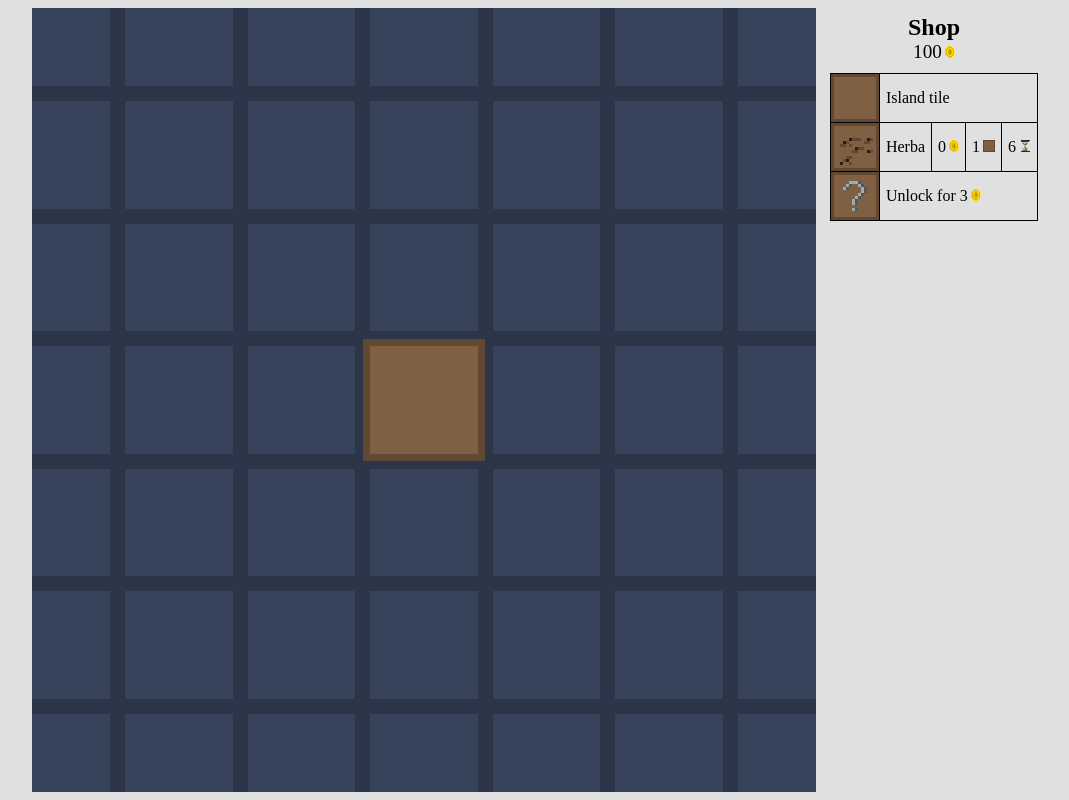
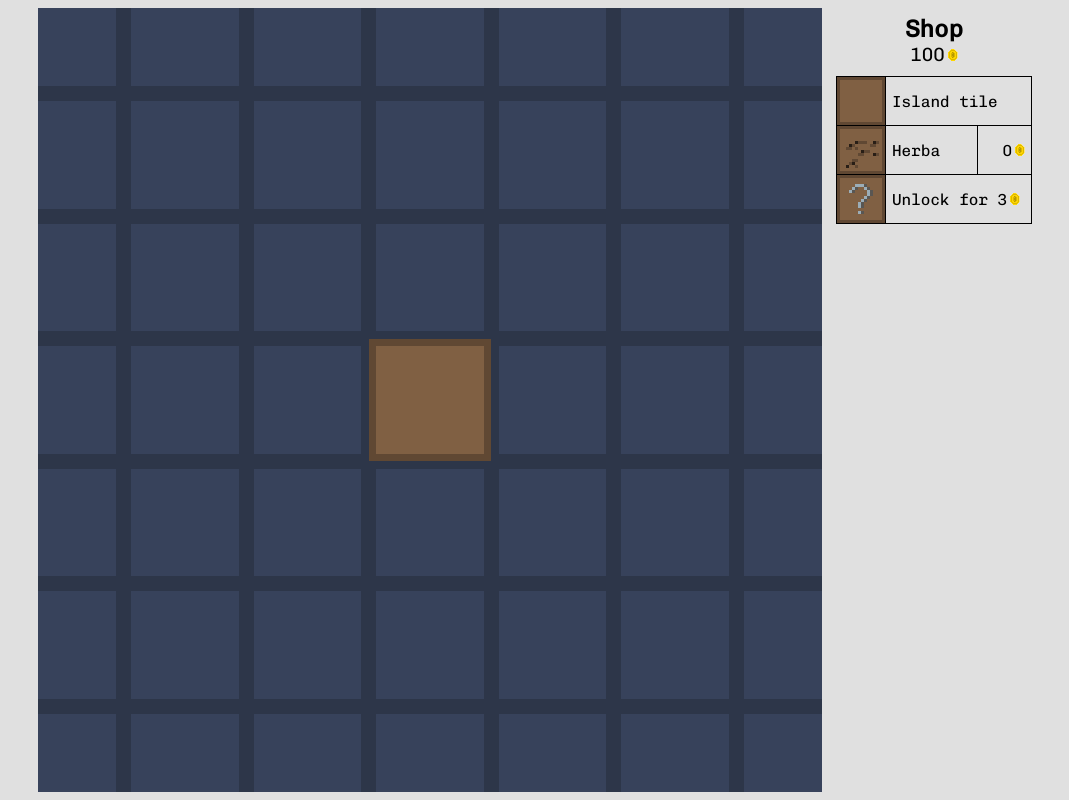
Before and after one commit to paul-maxime/harvest-grid, a Vue app: page / in a window 1280 px wide. Shown: the whole page, without its empty margins (102-1171 px from the left). Built offline with nearby package versions, Linux system fonts and the light colour scheme.

Commit message:
Improve shop again, fix loading invalid plants, add font

```diff
--- a/src/App.vue
+++ b/src/App.vue
@@ -219,6 +219,7 @@ export default {
           y: pos.y,
           borders: { up: false, down: false, left: false, right: false, upRight: false, upLeft: false, downRight: false, downLeft: false },
         });
+        playSound('FROUF');
         this.recomputeAllBorders();
         this.updateSelectedCell();
         this.save();
@@ -260,7 +261,7 @@ export default {
           const storedJson = new TextDecoder("utf-8").decode(uncompressed);
           const storedData = JSON.parse(storedJson);
           this.garden.money = storedData.money || 0;
-          this.garden.plants = storedData.plants || [];
+          this.garden.plants = (storedData.plants || []).filter((p: GardenPlant) => PLANTS.some(x => x.name === p.type && p.currentStep < x.steps.length));
           this.garden.unlocked = (storedData.unlocked || []).map((p: Coord) => ({
             ...p,
             borders: { up: false, down: false, left: false, right: false, upRight: false, upLeft: false, downRight: false, downLeft: false }
@@ -311,7 +312,12 @@ export default {
 </template>
 
 <style>
+@font-face {
+  font-family: 'ChivoMono-Regular';
+  src: url("assets/ChivoMono-Regular.ttf");
+}
 body {
+  font-family: "ChivoMono-Regular", "monospace";
   background-color: #E0E0E0;
   margin-bottom: 0px;
 }
--- a/src/components/GameShop.vue
+++ b/src/components/GameShop.vue
@@ -29,6 +29,11 @@ export default {
       this.$emit("plantUnlocked");
     },
   },
+  computed: {
+    visibleColumns() {
+      return this.unlockedPlants === 1 ? 2 : this.unlockedPlants === 2 ? 3 : 4;
+    }
+  }
 }
 </script>
 
@@ -44,13 +49,13 @@ export default {
             <img src="/sprites/earth_grid.png">
           </div>
         </td>
-        <td class="name-cell" :colspan="isBuyingDirt && dirtPrice && dirtPrice > 0 ? 3 : 4">
+        <td class="name-cell" :colspan="isBuyingDirt && dirtPrice && dirtPrice > 0 ? (visibleColumns === 4 ? visibleColumns - 2 : visibleColumns - 1) : visibleColumns">
           Island tile<br>
           <span v-if="!isBuyingDirt || dirtPrice === -2"></span>
           <span v-else-if="dirtPrice === 0">(already bought)</span>
           <span v-else-if="dirtPrice === -1">(too far)</span>
         </td>
-        <td class="price-cell" v-if="isBuyingDirt && dirtPrice && dirtPrice > 0">
+        <td class="price-cell" v-if="isBuyingDirt && dirtPrice && dirtPrice > 0" :colspan="visibleColumns === 4 ? 2 : 1">
           {{ dirtPrice }}<img src="/sprites/currency.png">
         </td>
       </tr>
@@ -67,11 +72,11 @@ export default {
         <td class="price-cell" v-bind:class="{ 'shop-plant-selected': selectedPlant === plant }">
           {{ plant.seedPrice }}<img src="/sprites/currency.png">
         </td>
-        <td class="price-cell" v-bind:class="{ 'shop-plant-selected': selectedPlant === plant }">
+        <td class="price-cell" v-bind:class="{ 'shop-plant-selected': selectedPlant === plant }" v-if="visibleColumns >= 3">
+          {{ plant.ticksPerStep * (plant.steps.length - 1) }}<img src="/sprites/hourglass.png" style="height: 12px;">
+        </td>
+        <td class="price-cell" v-bind:class="{ 'shop-plant-selected': selectedPlant === plant }" v-if="visibleColumns >= 4">
           {{ plant.shape.length }}<img src="/sprites/earth_grid.png" style="height: 12px;">
-        </td>
-        <td class="price-cell" v-bind:class="{ 'shop-plant-selected': selectedPlant === plant }">
-          {{ plant.ticksPerStep * (plant.steps.length - 1) }}<img src="/sprites/hourglass.png" style="height: 12px;">
         </td>
       </tr>
       <tr v-if="unlockedPlants < PLANTS.length">
@@ -81,7 +86,7 @@ export default {
             <img :src="`sprites/secret.png`" style="">
           </div>
         </td>
-        <td class="name-cell" colspan="4" @click="unlockNextPlant()">
+        <td class="name-cell" :colspan="visibleColumns" @click="unlockNextPlant()">
           Unlock for {{ PLANTS[unlockedPlants].unlockPrice }}<img src="/sprites/currency.png">
         </td>
       </tr>
```
Also changed, not shown: src/assets/ChivoMono-Regular.ttf (added).
